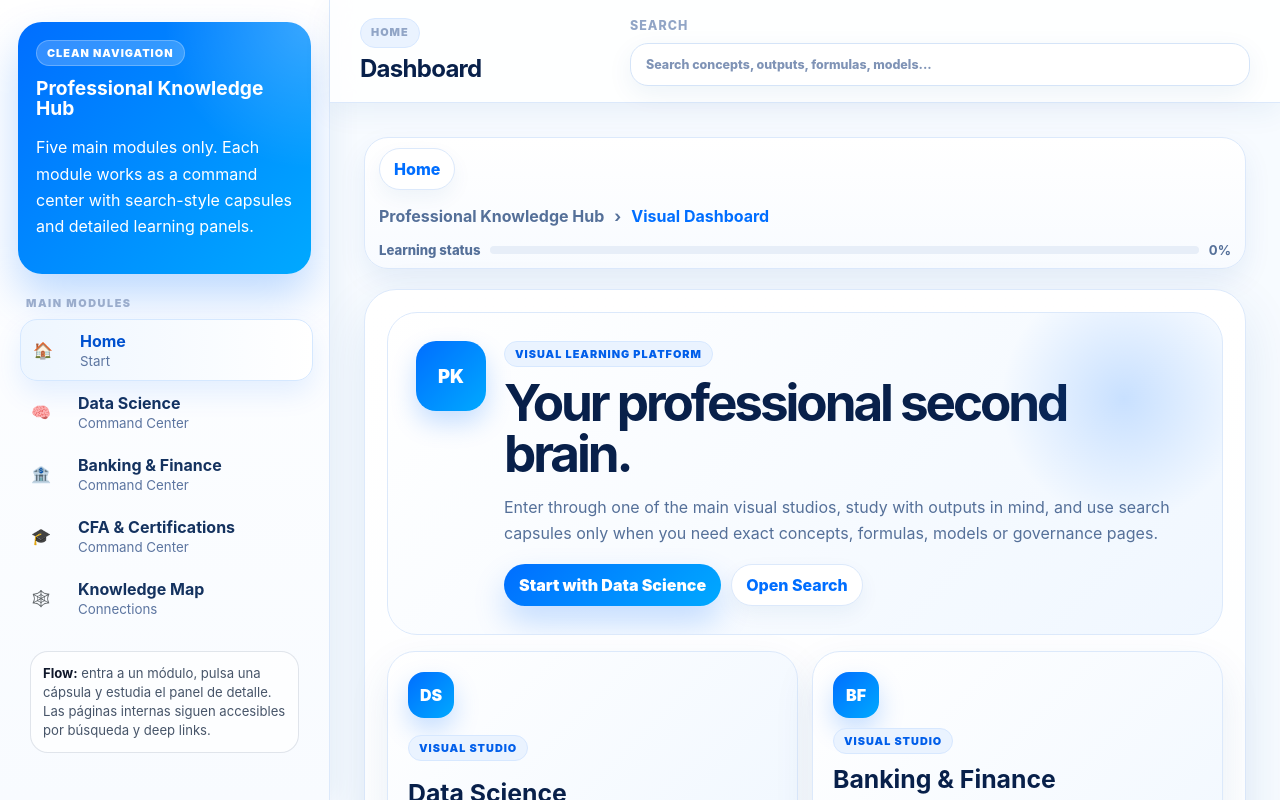
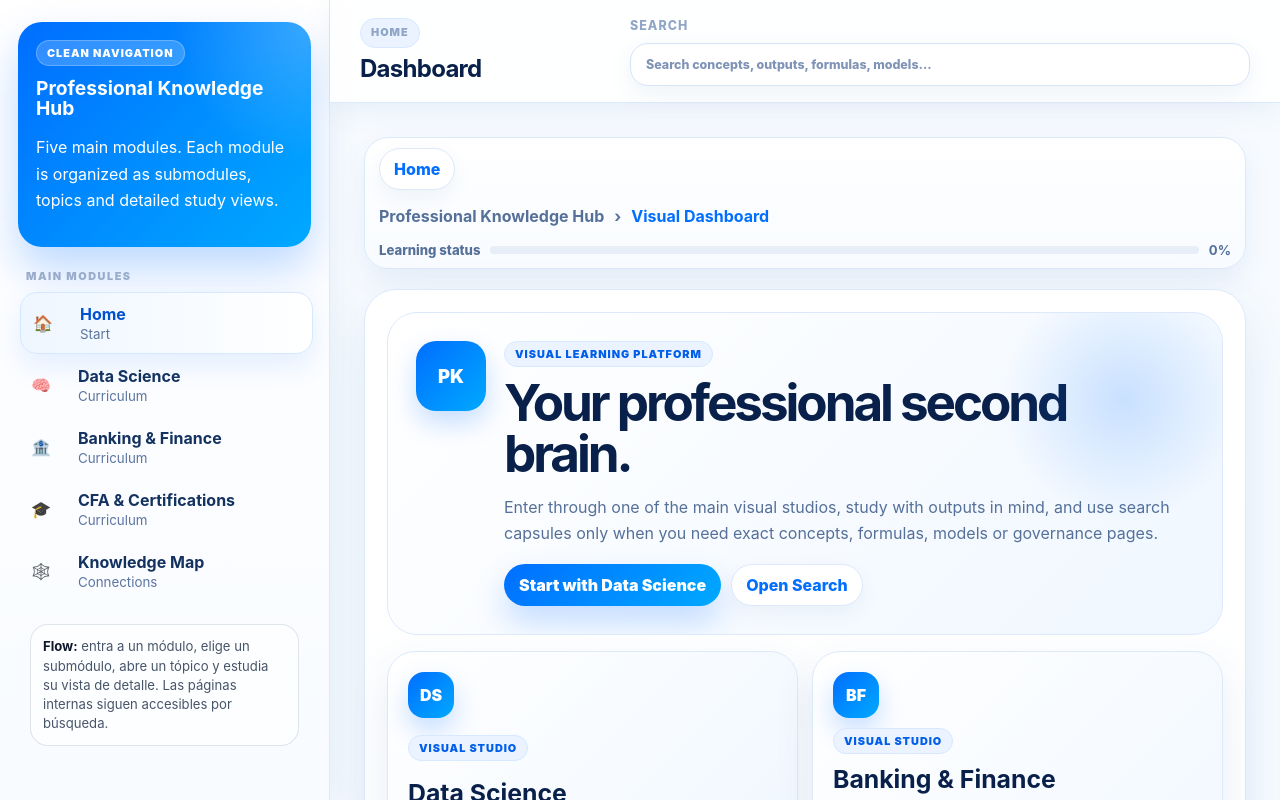
Before and after one commit to albertojrc/professional-knowledge-hub, a React (Vite) app: page / in a window 1280 px wide. Shown: the top 800 px of the page. Built offline with nearby package versions, Linux system fonts and the light colour scheme.

Commit message:
Update sidebar learning flow copy

```diff
--- a/src/components/layout/Sidebar.tsx
+++ b/src/components/layout/Sidebar.tsx
@@ -4,14 +4,14 @@ interface SidebarProps { activeView: ViewId; onChangeView: (view: ViewId) => voi
 
 const primaryNav: NavItem[] = [
   { id: 'dashboard', label: 'Home', eyebrow: 'Start', description: 'Project overview and current direction.', icon: '🏠' },
-  { id: 'data-science-analytics-study', label: 'Data Science', eyebrow: 'Command Center', description: 'Data workflow, SQL, EDA, ML, BI and governance.', icon: '🧠' },
-  { id: 'banking-credit-risk-study', label: 'Banking & Finance', eyebrow: 'Command Center', description: 'Credit risk, finance, valuation, monitoring and banking analytics.', icon: '🏦' },
-  { id: 'professional-certifications', label: 'CFA & Certifications', eyebrow: 'Command Center', description: 'CFA-first certification study hub with Bloomberg as support.', icon: '🎓' },
+  { id: 'data-science-analytics-study', label: 'Data Science', eyebrow: 'Curriculum', description: 'Submodules, topics and applied data concepts.', icon: '🧠' },
+  { id: 'banking-credit-risk-study', label: 'Banking & Finance', eyebrow: 'Curriculum', description: 'Credit risk, finance, valuation and monitoring.', icon: '🏦' },
+  { id: 'professional-certifications', label: 'CFA & Certifications', eyebrow: 'Curriculum', description: 'Certification paths and study topics.', icon: '🎓' },
   { id: 'knowledge-map', label: 'Knowledge Map', eyebrow: 'Connections', description: 'Connected map of concepts, outputs, cases and decisions.', icon: '🕸️' }
 ]
 
-const sprintMarkers='PKOS v5.13 UX-REORG-2 five-modules data-science banking-finance cfa-certifications knowledge-map command-centers detail-panels'
+const sprintMarkers='PKOS v5.26 UX-ARCHITECTURE UX-REORG-2 five-modules data-science banking-finance cfa-certifications knowledge-map command-centers detail-panels curriculum submodules topics'
 
 export function Sidebar({ activeView, onChangeView }: SidebarProps) {
-  return <aside className="sidebar"><div className="brand-panel"><span className="eyebrow" data-qa={sprintMarkers}>Clean Navigation</span><h1>Professional Knowledge Hub</h1><p>Five main modules only. Each module works as a command center with search-style capsules and detailed learning panels.</p></div><nav className="nav-group" aria-label="Primary navigation"><div className="nav-title">Main Modules</div>{primaryNav.map((item) => <button className={`nav-item ${activeView === item.id ? 'active' : ''}`} key={item.id} onClick={() => onChangeView(item.id)} type="button"><span className="nav-icon">{item.icon}</span><span><strong>{item.label}</strong><small>{item.eyebrow}</small></span></button>)}</nav><div className="sidebar-note"><strong>Flow:</strong> entra a un módulo, pulsa una cápsula y estudia el panel de detalle. Las páginas internas siguen accesibles por búsqueda y deep links.</div></aside>
+  return <aside className="sidebar"><div className="brand-panel"><span className="eyebrow" data-qa={sprintMarkers}>Clean Navigation</span><h1>Professional Knowledge Hub</h1><p>Five main modules. Each module is organized as submodules, topics and detailed study views.</p></div><nav className="nav-group" aria-label="Primary navigation"><div className="nav-title">Main Modules</div>{primaryNav.map((item) => <button className={`nav-item ${activeView === item.id ? 'active' : ''}`} key={item.id} onClick={() => onChangeView(item.id)} type="button"><span className="nav-icon">{item.icon}</span><span><strong>{item.label}</strong><small>{item.eyebrow}</small></span></button>)}</nav><div className="sidebar-note"><strong>Flow:</strong> entra a un módulo, elige un submódulo, abre un tópico y estudia su vista de detalle. Las páginas internas siguen accesibles por búsqueda.</div></aside>
 }
```
